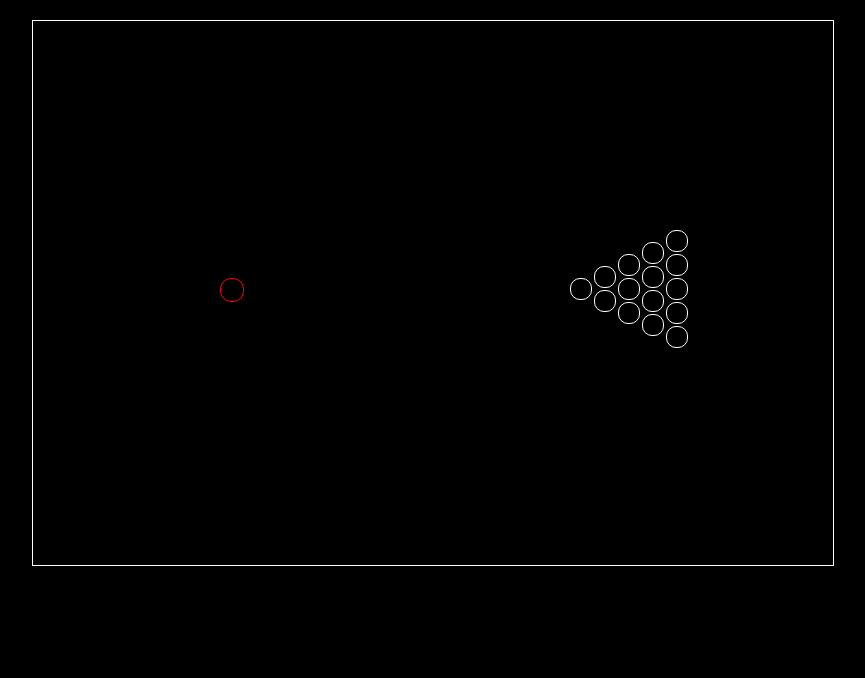
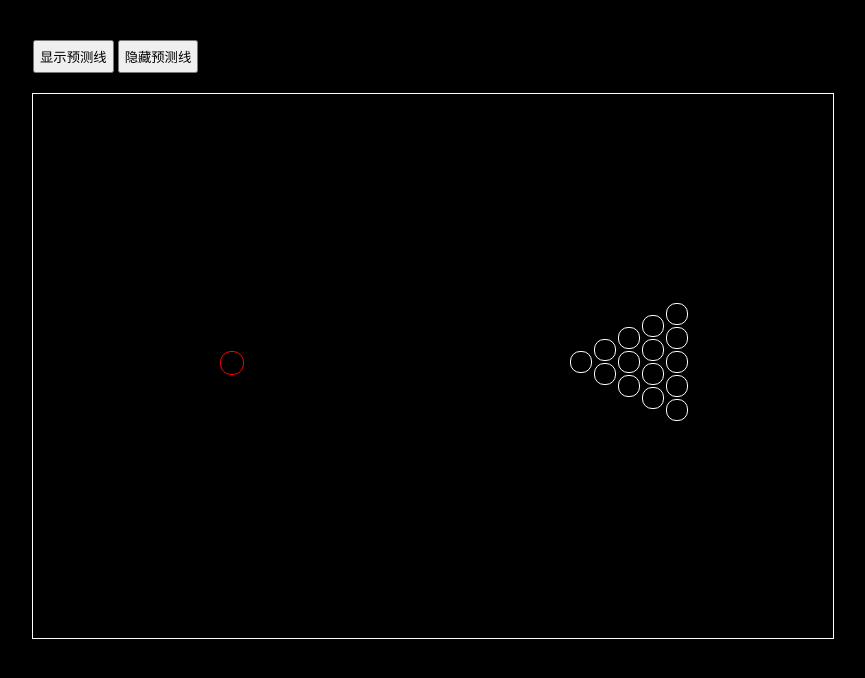
Before and after one commit to qubaomingg/CrashBall, a plain HTML site: page index.html in a window 1280 px wide. Shown: the whole page, without its empty margins (207-1072 px from the left). Drawn offline with Linux system fonts and the light colour scheme.

Commit message:
add control button

```diff
--- a/css/main.css
+++ b/css/main.css
@@ -15,3 +15,5 @@ h1 .sub {vertical-align:super; color:red; font-size:9px; }
 #scoreBoard {position:absolute; z-index:3; top:230px; left:346px; font-size:50px; color:white; filter:alpha(opacity=0); -moz-opacity:0; opacity:0}
 #tips {padding:15px 0 0 20px; text-align:left; color:red; font-size:12px}
 #predict {position: relative;width: 100%; height: 100px;}
+.control {width: 800px; margin: 40px auto 0; text-align: left;}
+.predict {padding: 5px;}
--- a/index.html
+++ b/index.html
@@ -6,10 +6,15 @@
 		<link rel="stylesheet" type="text/css" href="css/main.css">
 	</head>
 	<body>
+		<div class="control">
+			<input type="button" class="predict showPredict" value="显示预测线">
+			<input type="button" class="predict hidePredict" value="隐藏预测线">
+		</div>
 		<div id="table">
 			<div id="scoreBoard"></div>
 			<div id="predict"></div>
 		</div>
+
 		<script src="js/seajs/2.1.1/sea.js"></script>
 		<script>
 			seajs.config({
--- a/js/init.js
+++ b/js/init.js
@@ -1,5 +1,5 @@
 define(function(require, exports, module) {
-
+	var $ = require('jquery');
 	var util = require('util');
 	var Game = require('Game');
 	var Ball = require('ball');
@@ -161,4 +161,18 @@ define(function(require, exports, module) {
 
 	game.initTable();
 	game.startGame();
+
+    (function() {
+        $('.showPredict').click(function() {
+            for(var i in game.balls) {
+                game.balls[i].showPredict = true;
+            }
+
+        });
+        $('.hidePredict').click(function() {
+            for(var i in game.balls) {
+                game.balls[i].showPredict = false;
+            }
+        });
+    })()
 });
```
